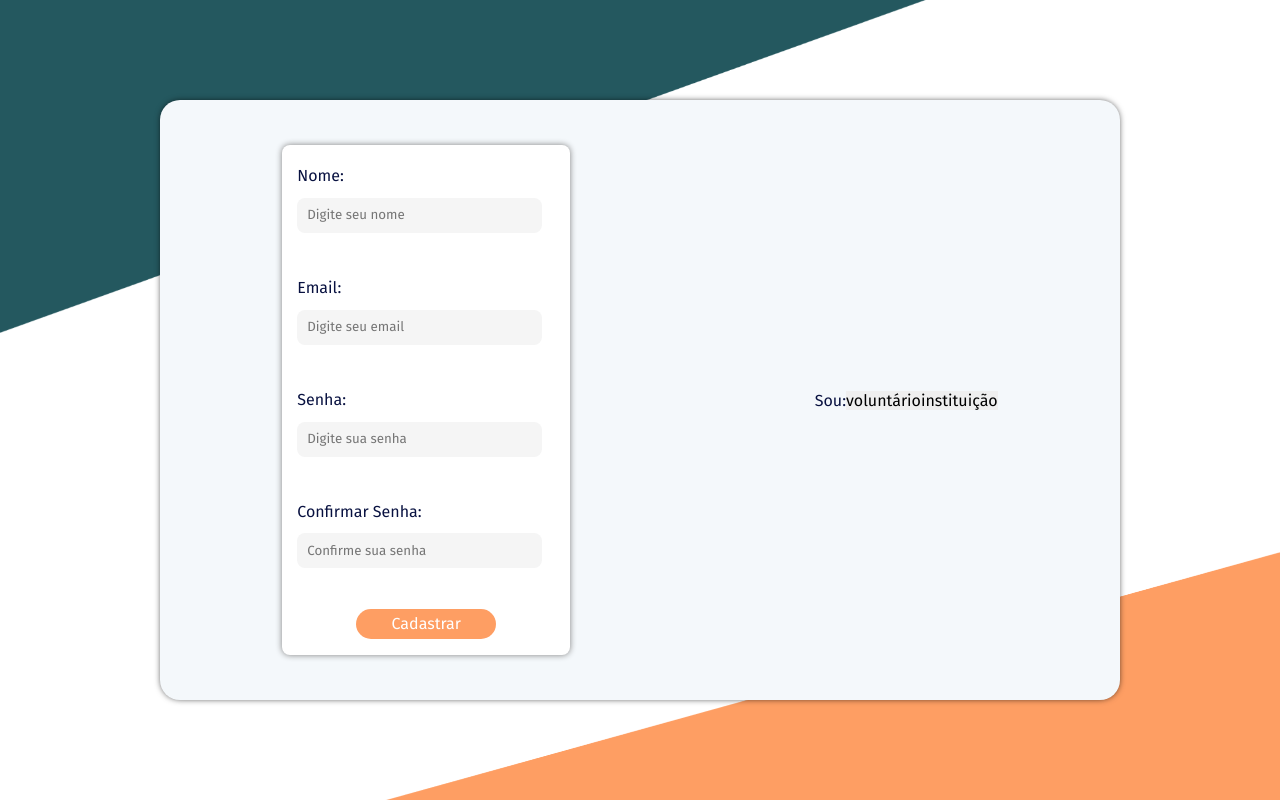
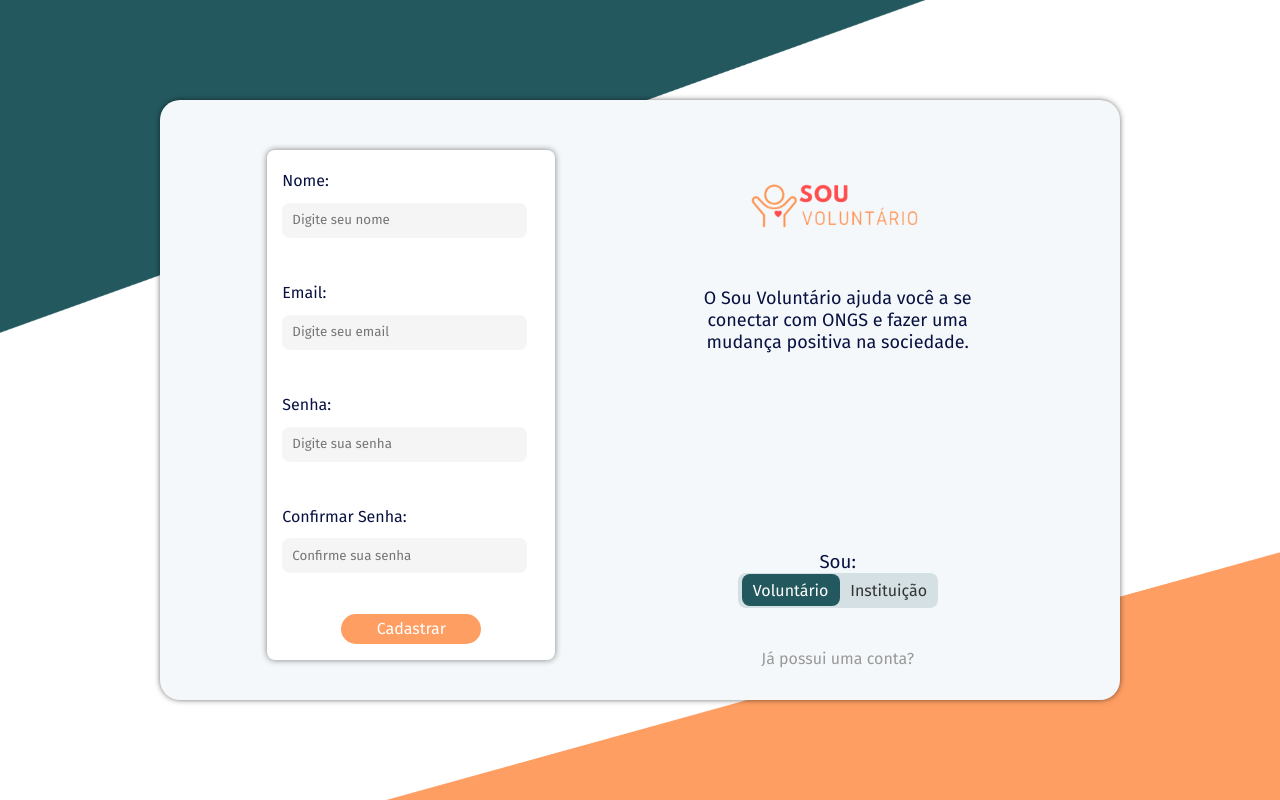
Before and after one commit to luanagomesz/sou-voluntario, a React (Create React App) app: page /Register in a window 1280 px wide. Built offline with nearby package versions, Linux system fonts and the light colour scheme; a web font is replaced by a local one.

Commit message:
finished signup pages

```diff
--- a/src/Components/FormInst/index.jsx
+++ b/src/Components/FormInst/index.jsx
@@ -2,9 +2,27 @@ import { useForm } from "react-hook-form";
 import * as yup from "yup";
 import { yupResolver } from "@hookform/resolvers/yup";
 import { Input } from "../Input";
-import { Form, Button,Center } from "./style";
+import Logo from "../../assets/img/logo-Header-Lp.png";
+import { useUserEvents } from "../../Contexts/UserEvents";
+import { Link } from "react-router-dom";
+import {
+  Form,
+  Button,
+  Center,
+  RightDiv,
+  LogoImg,
+  TextSignup,
+  DivButton,
+  TextButton,
+  DivFooter,
+  ButtonToggle,
+  Redirect,
+  ButtonToggleInst,
+} from "./style";
 
 export const FormInst = () => {
+  const { toggleForm } = useUserEvents();
+
   const formSchema = yup.object().shape({
     name: yup.string().required("Informe o seu nome").min(3, "Nome inválido"),
     email: yup.string().required("Email obrigatório").email("Email inválido"),
@@ -70,6 +88,27 @@ export const FormInst = () => {
           <Button type="submit">Cadastrar</Button>
         </Center>
       </Form>
+      <RightDiv>
+        <LogoImg src={Logo} alt="" srcset="" />
+        <TextSignup>
+          Registre sua instituição, faça projetos e eventos, obtenha doações e
+          voluntários realize uma mudança positiva em sua comunidade.
+        </TextSignup>
+
+        <DivFooter>
+          <TextButton>Sou:</TextButton>
+          <DivButton>
+            <ButtonToggle onClick={toggleForm}>Voluntário</ButtonToggle>
+            <ButtonToggleInst onClick={toggleForm}>
+              Instituição
+            </ButtonToggleInst>
+          </DivButton>
+        </DivFooter>
+
+        <Redirect>
+          <Link to="/login"> Já possui uma conta?</Link>
+        </Redirect>
+      </RightDiv>
     </>
   );
 };
--- a/src/Components/FormInst/style.js
+++ b/src/Components/FormInst/style.js
@@ -30,3 +30,86 @@ justify-content: center;
 width: 100%;
 align-items: center;
 `
+export const RightDiv = styled.div`
+  width: 40%;
+  min-width: 220px;
+  height: 100%;
+  padding: 10px 15px;
+  max-width: 350px;
+  margin-top: 10px;
+  display: flex;
+  flex-direction: column;
+  align-items: center;
+  justify-content: space-evenly;
+
+  @media (max-width: 800px) {
+    height: 25%;
+  }
+`;
+
+export const LogoImg = styled.img`
+  width: 80%;
+  min-width: 250px;
+  @media (max-width: 800px) {
+    width: 90%;
+  }
+`;
+
+export const TextSignup = styled.div`
+  color: var(--darkblue);
+  height: 40%;
+  font-size: 18px;
+  width: 100%;
+  text-align: center;
+
+  @media (max-width: 800px) {
+    display: none;
+  }
+`;
+
+export const DivButton = styled.div`
+  height: 35px;
+  display: flex;
+  align-items: center;
+  width: 100%;
+  border-radius: 8px;
+  background-color: #D5E0E4;
+`;
+
+export const DivFooter = styled.div`
+  width: 100%;
+  max-width: 200px;
+  text-align: center;
+`;
+
+export const TextButton = styled.h3`
+  font-weight: 100;
+
+  @media (max-width: 800px) {
+    display: none;
+  }
+`;
+
+export const ButtonToggle = styled.button`
+  width: 50%;
+  height: 90%;
+  border-radius: 8px;
+  background-color: transparent;
+  color: var(--grey-100);
+`;
+
+export const ButtonToggleInst = styled.button`
+  margin-left: 4px;
+  width: 50%;
+  height: 90%;
+  border-radius: 8px;
+  color: #fff;
+  background-color: var(--cyan); ;
+`;
+
+export const Redirect = styled.div`
+  margin-top: 10px;
+  && a {
+    color: var(--grey-50);
+  }
+`;
--- a/src/Components/FormUser/index.jsx
+++ b/src/Components/FormUser/index.jsx
@@ -2,10 +2,27 @@ import { useForm } from "react-hook-form";
 import * as yup from "yup";
 import { yupResolver } from "@hookform/resolvers/yup";
 import { Input } from "../Input";
+import Logo from "../../assets/img/logo-Header-Lp.png";
+import { useUserEvents } from "../../Contexts/UserEvents";
+import { Link } from "react-router-dom";
 
-import { Form, Button, Center } from "./style";
+import {
+  Form,
+  Button,
+  Center,
+  RightDiv,
+  LogoImg,
+  TextSignup,
+  DivButton,
+  TextButton,
+  DivFooter,
+  ButtonToggle,
+  Redirect,
+  ButtonToggleVolunter
+} from "./style";
 
 export const FormUser = () => {
+  const { toggleForm } = useUserEvents();
 
   const formSchema = yup.object().shape({
     name: yup.string().required("Informe o seu nome").min(3, "Nome inválido"),
@@ -63,6 +80,26 @@ export const FormUser = () => {
           <Button type="submit">Cadastrar</Button>
         </Center>
       </Form>
+
+      <RightDiv>
+        <LogoImg src={Logo} alt="" srcset="" />
+        <TextSignup>
+          O Sou Voluntário ajuda você a se conectar com ONGS e fazer uma mudança
+          positiva na sociedade.
+        </TextSignup>
+
+        <DivFooter>
+          <TextButton>Sou:</TextButton>
+          <DivButton>
+            <ButtonToggleVolunter onClick={toggleForm}>Voluntário</ButtonToggleVolunter>
+            <ButtonToggle onClick={toggleForm}>Instituição</ButtonToggle>
+          </DivButton>
+        </DivFooter>
+
+        <Redirect>
+          <Link to="/login"> Já possui uma conta?</Link>
+        </Redirect>
+      </RightDiv>
     </>
   );
 };
--- a/src/Components/FormUser/style.js
+++ b/src/Components/FormUser/style.js
@@ -1,7 +1,6 @@
 import styled from "styled-components";
 
 export const Form = styled.form`
-
   width: 30%;
   min-width: 220px;
   height: 85%;
@@ -12,21 +11,101 @@ flex-direction: column;
   justify-content: space-around;
   background-color: #fff;
   border-radius: 8px;
-box-shadow: 0px 0px 6px 0px rgba(128,128,128,1);
-
-`
+  box-shadow: 0px 0px 6px 0px rgba(128, 128, 128, 1);
+`;
 export const Button = styled.button`
-
-background-color: #FE9E63;
+  background-color: #fe9e63;
   color: #fff;
   height: 30px;
   width: 140px;
   border-radius: 20px;
-`
+`;
 export const Center = styled.div`
-
   display: flex;
   justify-content: center;
   width: 100%;
   align-items: center;
-`
+`;
+export const RightDiv = styled.div`
+  width: 40%;
+  min-width: 220px;
+  height: 100%;
+  padding: 10px 15px;
+  max-width: 350px;
+  margin-top: 10px;
+  display: flex;
+  flex-direction: column;
+  align-items: center;
+  justify-content: space-evenly;
+
+  @media (max-width: 800px) {
+    height: 25%;
+  }
+`;
+
+export const LogoImg = styled.img`
+  width: 80%;
+  min-width: 250px;
+  @media (max-width: 800px) {
+    width: 90%;
+  }
+`;
+
+export const TextSignup = styled.div`
+  color: var(--darkblue);
+  height: 40%;
+  font-size: 18px;
+  width: 100%;
+  text-align: center;
+
+  @media (max-width: 800px) {
+    display: none;
+  }
+`;
+
+export const DivButton = styled.div`
+  height: 35px;
+  display: flex;
+  align-items: center;
+  width: 100%;
+  border-radius: 8px;
+  background-color: #D5E0E4;
+`;
+
+export const DivFooter = styled.div`
+  width: 100%;
+  max-width: 200px;
+  text-align: center;
+`;
+
+export const TextButton = styled.h3`
+  font-weight: 100;
+
+  @media (max-width: 800px) {
+    display: none;
+  }
+`;
+
+export const ButtonToggle = styled.button`
+  width: 50%;
+  height: 90%;
+  border-radius: 8px;
+  background-color: transparent;
+  color: var(--grey-100);
+`;
+
+export const ButtonToggleVolunter = styled.button`
+  margin-left: 4px;
+  width: 50%;
+  height: 90%;
+  border-radius: 8px;
+  color: #fff;
+  background-color: var(--cyan); ;
+`;
+
+export const Redirect = styled.div`
+  margin-top: 10px;
+  && a {
+    color: var(--grey-50);
+  }
+`;
--- a/src/Contexts/UserEvents/index.jsx
+++ b/src/Contexts/UserEvents/index.jsx
@@ -5,6 +5,13 @@ import { api } from "../../Service";
 const UserEventsContext = createContext({});
 
 const UserEventsProvider = ({ children }) => {
+
+  const [volunter, setVolunter] = useState(true);
+
+  const toggleForm = () =>{
+    setVolunter(!volunter)
+  }
+
   const [subscribedEvents, setSubscribedEvents] = useState([]);
 
   const loadSubscribedEvents = useCallback(async (userId, accessToken) => {
@@ -17,7 +24,7 @@ const UserEventsProvider = ({ children }) => {
 
   return (
     <UserEventsContext.Provider
-      value={{ subscribedEvents, loadSubscribedEvents }}
+      value={{ subscribedEvents, loadSubscribedEvents, volunter, toggleForm}}
     >
       {children}
     </UserEventsContext.Provider>
--- a/src/Pages/Register/index.jsx
+++ b/src/Pages/Register/index.jsx
@@ -1,11 +1,11 @@
-import { useState } from "react";
+import { useUserEvents } from "../../Contexts/UserEvents";
 import { FormUser } from "../../Components/FormUser";
 import { FormInst } from "../../Components/FormInst";
-
 import { Background, Modal, BackgroundBottom, BackgroundTop } from "./style";
 
 export const Register = () => {
-  const [volunter, setVolunter] = useState(true);
+
+  const {volunter} = useUserEvents()
 
   return (
     <>
@@ -13,11 +13,6 @@ export const Register = () => {
       <Background>
         <Modal>
           {volunter ? <FormUser /> : <FormInst />}
-          <div>
-            Sou:
-            <button onClick={() => setVolunter(true)}>voluntário</button>
-            <button onClick={() => setVolunter(false)}>instituição</button>
-          </div>
         </Modal>
       </Background>
       <BackgroundBottom />
--- a/src/Pages/Register/style.js
+++ b/src/Pages/Register/style.js
@@ -36,10 +36,17 @@ export const Modal = styled.div`
   display: flex;
   align-items: center;
   align-content: space-around;
-  justify-content: space-around;
+  justify-content: space-evenly;
   flex-wrap: wrap;
   z-index: 2;
   box-shadow: 0px 0px 6px -1px rgba(0,0,0,0.75);
+
+  @media(max-width: 800px) {
+    height: auto;
+    flex-wrap: nowrap;
+    flex-direction: column-reverse;
+    padding-bottom:  10px;
+  }
 `;
 
 export const Title = styled.h2`
```
Lines whose indentation alone changed are shown as unchanged.
